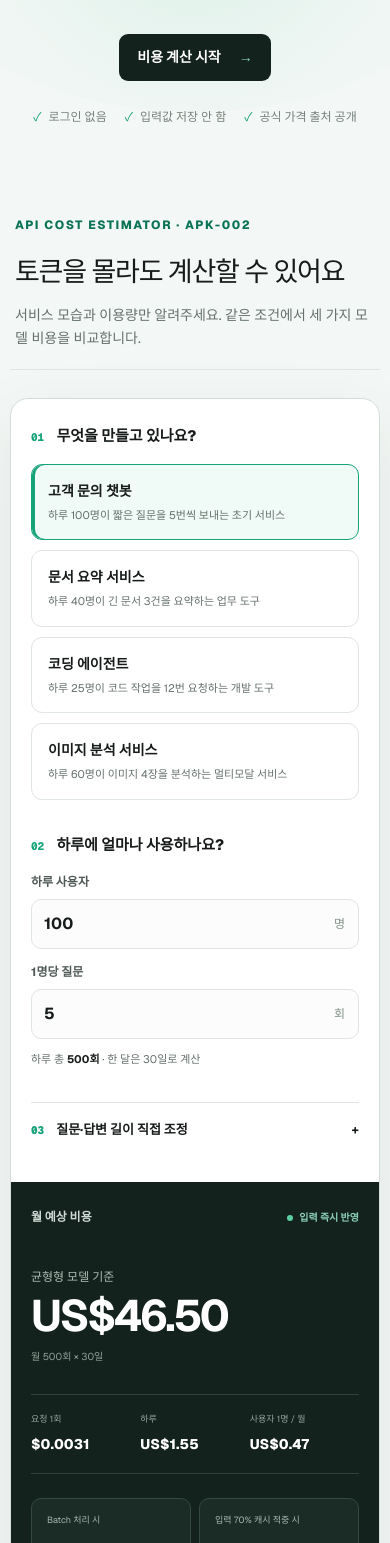
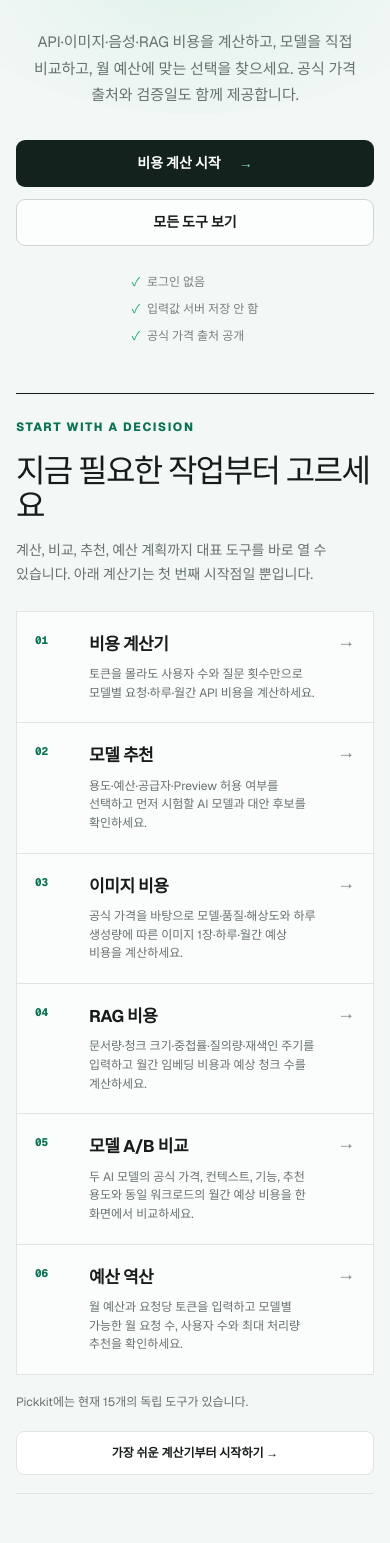
Before and after one commit to maxtop9843-byte/ai-pickkit, a Next.js app: page / in a window 390 px wide. Shown: the part 385-1928 px from the top of the page. Built offline with nearby package versions, Linux system fonts and the light colour scheme.

Commit message:
UX-001 홈 멀티도구 포지셔닝 개선
홈 첫 화면에서 계산·비교·추천·예산 도구를 발견할 수 있도록 가치 제안과 대표 도구 디렉터리를 추가한다.

```diff
--- /dev/null
+++ b/src/app/home-discovery.css
@@ -0,0 +1,269 @@
+.home-hero {
+  margin-bottom: 64px;
+}
+
+.home-hero-actions {
+  display: flex;
+  align-items: center;
+  justify-content: center;
+  gap: 12px;
+  margin-top: 32px;
+}
+
+.home-hero-actions .hero-link {
+  margin-top: 0;
+  min-height: 44px;
+}
+
+.home-secondary-link {
+  display: inline-flex;
+  align-items: center;
+  justify-content: center;
+  min-height: 44px;
+  padding: 12px 17px;
+  border: 1px solid #cdd5d1;
+  border-radius: 9px;
+  background: rgba(255, 255, 255, 0.8);
+  color: var(--ink);
+  font-size: 14px;
+  font-weight: 720;
+  text-decoration: none;
+}
+
+.home-secondary-link:hover,
+.home-secondary-link:focus-visible,
+.home-tool-link:hover,
+.home-tool-link:focus-visible,
+.home-tool-directory-footer a:hover,
+.home-tool-directory-footer a:focus-visible {
+  border-color: var(--brand);
+  outline: none;
+}
+
+.home-secondary-link:focus-visible,
+.home-tool-link:focus-visible,
+.home-tool-directory-footer a:focus-visible {
+  box-shadow: 0 0 0 3px rgba(22, 163, 122, 0.14);
+}
+
+.home-tool-directory {
+  width: min(1180px, calc(100% - 40px));
+  margin: 0 auto 96px;
+  scroll-margin-top: 24px;
+  border-top: 1px solid var(--ink);
+  border-bottom: 1px solid var(--border);
+}
+
+.home-tool-directory-heading {
+  display: grid;
+  grid-template-columns: minmax(0, 1.05fr) minmax(280px, 0.65fr);
+  align-items: end;
+  gap: 56px;
+  padding: 28px 0;
+}
+
+.home-tool-directory-heading h2 {
+  margin: 0;
+  font-size: clamp(30px, 4vw, 48px);
+  line-height: 1.08;
+  letter-spacing: -0.05em;
+}
+
+.home-tool-directory-heading > p {
+  margin: 0;
+  color: var(--muted);
+  font-size: 14px;
+  line-height: 1.7;
+  word-break: keep-all;
+}
+
+.home-tool-grid {
+  display: grid;
+  grid-template-columns: repeat(2, minmax(0, 1fr));
+  border-top: 1px solid var(--border);
+  border-left: 1px solid var(--border);
+}
+
+.home-tool-link {
+  display: grid;
+  grid-template-columns: 38px minmax(0, 1fr) auto;
+  align-items: start;
+  gap: 16px;
+  min-width: 0;
+  min-height: 132px;
+  padding: 22px 24px;
+  border-right: 1px solid var(--border);
+  border-bottom: 1px solid var(--border);
+  background: rgba(255, 255, 255, 0.72);
+  color: var(--ink);
+  text-decoration: none;
+  transition:
+    background-color 160ms ease,
+    border-color 160ms ease;
+}
+
+.home-tool-link:hover {
+  background: #f7fbf9;
+}
+
+.home-tool-index {
+  color: var(--brand-dark);
+  font-family: var(--font-geist-mono), monospace;
+  font-size: 11px;
+  font-weight: 760;
+}
+
+.home-tool-copy {
+  min-width: 0;
+}
+
+.home-tool-copy strong,
+.home-tool-copy small {
+  display: block;
+}
+
+.home-tool-copy strong {
+  font-size: 17px;
+  letter-spacing: -0.025em;
+}
+
+.home-tool-copy small {
+  margin-top: 8px;
+  color: var(--muted);
+  font-size: 12px;
+  line-height: 1.55;
+  word-break: keep-all;
+}
+
+.home-tool-arrow {
+  color: #7a8781;
+  font-size: 18px;
+  line-height: 1;
+}
+
+.home-tool-directory-footer {
+  display: flex;
+  align-items: center;
+  justify-content: space-between;
+  gap: 20px;
+  padding: 18px 0;
+  color: var(--muted);
+  font-size: 12px;
+}
+
+.home-tool-directory-footer p {
+  margin: 0;
+}
+
+.home-tool-directory-footer a {
+  min-height: 40px;
+  padding: 11px 13px;
+  border: 1px solid var(--border);
+  border-radius: 8px;
+  background: white;
+  color: var(--ink);
+  font-weight: 700;
+  text-decoration: none;
+}
+
+@media (max-width: 900px) {
+  .home-tool-directory-heading {
+    grid-template-columns: 1fr;
+    gap: 16px;
+  }
+}
+
+@media (max-width: 767px) {
+  .home-hero {
+    width: min(100% - 32px, 680px);
+    margin-top: 72px;
+    margin-bottom: 48px;
+  }
+
+  .home-hero h1 {
+    font-size: clamp(40px, 12vw, 58px);
+    letter-spacing: -0.055em;
+  }
+
+  .home-hero-actions {
+    align-items: stretch;
+    flex-direction: column;
+    width: min(100%, 360px);
+    margin-right: auto;
+    margin-left: auto;
+  }
+
+  .home-hero-actions .hero-link,
+  .home-secondary-link {
+    justify-content: center;
+    width: 100%;
+  }
+
+  .home-hero .trust-line {
+    align-items: flex-start;
+    flex-direction: column;
+    gap: 9px;
+    width: max-content;
+    max-width: 100%;
+    margin-right: auto;
+    margin-left: auto;
+    text-align: left;
+  }
+
+  .home-tool-directory {
+    width: calc(100% - 32px);
+    margin-bottom: 72px;
+  }
+
+  .home-tool-directory-heading {
+    padding: 24px 0;
+  }
+
+  .home-tool-directory-heading h2 {
+    font-size: 32px;
+  }
+
+  .home-tool-grid {
+    grid-template-columns: 1fr;
+  }
+
+  .home-tool-link {
+    min-height: 0;
+    padding: 20px 18px;
+  }
+
+  .home-tool-copy small {
+    font-size: 12px;
+  }
+
+  .home-tool-directory-footer {
+    align-items: stretch;
+    flex-direction: column;
+  }
+
+  .home-tool-directory-footer a {
+    display: inline-flex;
+    align-items: center;
+    justify-content: center;
+    min-height: 44px;
+  }
+}
+
+@media (max-width: 380px) {
+  .home-tool-link {
+    grid-template-columns: 30px minmax(0, 1fr) auto;
+    gap: 10px;
+    padding-right: 14px;
+    padding-left: 14px;
+  }
+
+  .home-tool-copy strong {
+    font-size: 16px;
+  }
+}
+
+@media (prefers-reduced-motion: reduce) {
+  .home-tool-link {
+    transition: none;
+  }
+}
--- a/src/app/page.tsx
+++ b/src/app/page.tsx
@@ -2,33 +2,90 @@ import CostCalculator from "@/components/cost-calculator";
 import ModelComparison from "@/components/model-comparison";
 import ModelSelector from "@/components/model-selector";
 import { SiteFooter, SiteHeader } from "@/components/site-chrome";
+import { toolRoutes } from "@/lib/tool-routes";
 import Link from "next/link";
+import "./home-discovery.css";
+
+const featuredToolIds = new Set([
+  "calculator",
+  "directComparison",
+  "selector",
+  "budgetCapacity",
+  "images",
+  "rag",
+]);
+
+const featuredTools = toolRoutes.filter((tool) => featuredToolIds.has(tool.id));
 
 export default function Home() {
   return (
     <main data-smoke="home">
       <SiteHeader />
 
-      <section className="hero">
+      <section className="hero home-hero" aria-labelledby="home-hero-title">
         <p className="eyebrow">
-          <span /> AI 선택을 쉽게
+          <span /> AI 비용·모델 의사결정 도구
         </p>
-        <h1>
-          내 AI 서비스,
+        <h1 id="home-hero-title">
+          AI 비용부터 모델 선택까지,
           <br />
-          <em>한 달에 얼마일까?</em>
+          <em>필요한 판단을 한곳에서.</em>
         </h1>
         <p className="lede">
-          어려운 토큰 계산 대신 사용자를 알려주세요. 실제 API 가격을 바탕으로
-          운영비와 절감 방법을 한눈에 보여드립니다.
+          API·이미지·음성·RAG 비용을 계산하고, 모델을 직접 비교하고, 월 예산에
+          맞는 선택을 찾으세요. 공식 가격 출처와 검증일도 함께 제공합니다.
         </p>
-        <Link className="hero-link" href="/api-cost-calculator">
-          비용 계산 시작 <span aria-hidden="true">→</span>
-        </Link>
+        <div className="home-hero-actions" aria-label="주요 시작 경로">
+          <Link className="hero-link" href="/api-cost-calculator">
+            비용 계산 시작 <span aria-hidden="true">→</span>
+          </Link>
+          <Link className="home-secondary-link" href="#all-tools">
+            모든 도구 보기
+          </Link>
+        </div>
         <div className="trust-line">
           <span>로그인 없음</span>
-          <span>입력값 저장 안 함</span>
+          <span>입력값 서버 저장 안 함</span>
           <span>공식 가격 출처 공개</span>
+        </div>
+      </section>
+
+      <section
+        className="home-tool-directory"
+        id="all-tools"
+        aria-labelledby="home-tools-title"
+      >
+        <div className="home-tool-directory-heading">
+          <div>
+            <p className="section-kicker">START WITH A DECISION</p>
+            <h2 id="home-tools-title">지금 필요한 작업부터 고르세요</h2>
+          </div>
+          <p>
+            계산, 비교, 추천, 예산 계획까지 대표 도구를 바로 열 수 있습니다.
+            아래 계산기는 첫 번째 시작점일 뿐입니다.
+          </p>
+        </div>
+        <div className="home-tool-grid">
+          {featuredTools.map((tool, index) => (
+            <Link href={tool.href} key={tool.id} className="home-tool-link">
+              <span className="home-tool-index" aria-hidden="true">
+                {String(index + 1).padStart(2, "0")}
+              </span>
+              <span className="home-tool-copy">
+                <strong>{tool.navLabel}</strong>
+                <small>{tool.description}</small>
+              </span>
+              <span className="home-tool-arrow" aria-hidden="true">
+                →
+              </span>
+            </Link>
+          ))}
+        </div>
+        <div className="home-tool-directory-footer">
+          <p>Pickkit에는 현재 {toolRoutes.length}개의 독립 도구가 있습니다.</p>
+          <Link href="/api-cost-calculator">
+            가장 쉬운 계산기부터 시작하기 →
+          </Link>
         </div>
       </section>
 
```
Also changed, not shown: 1 other file (tests, documents, lock files or other folders).
